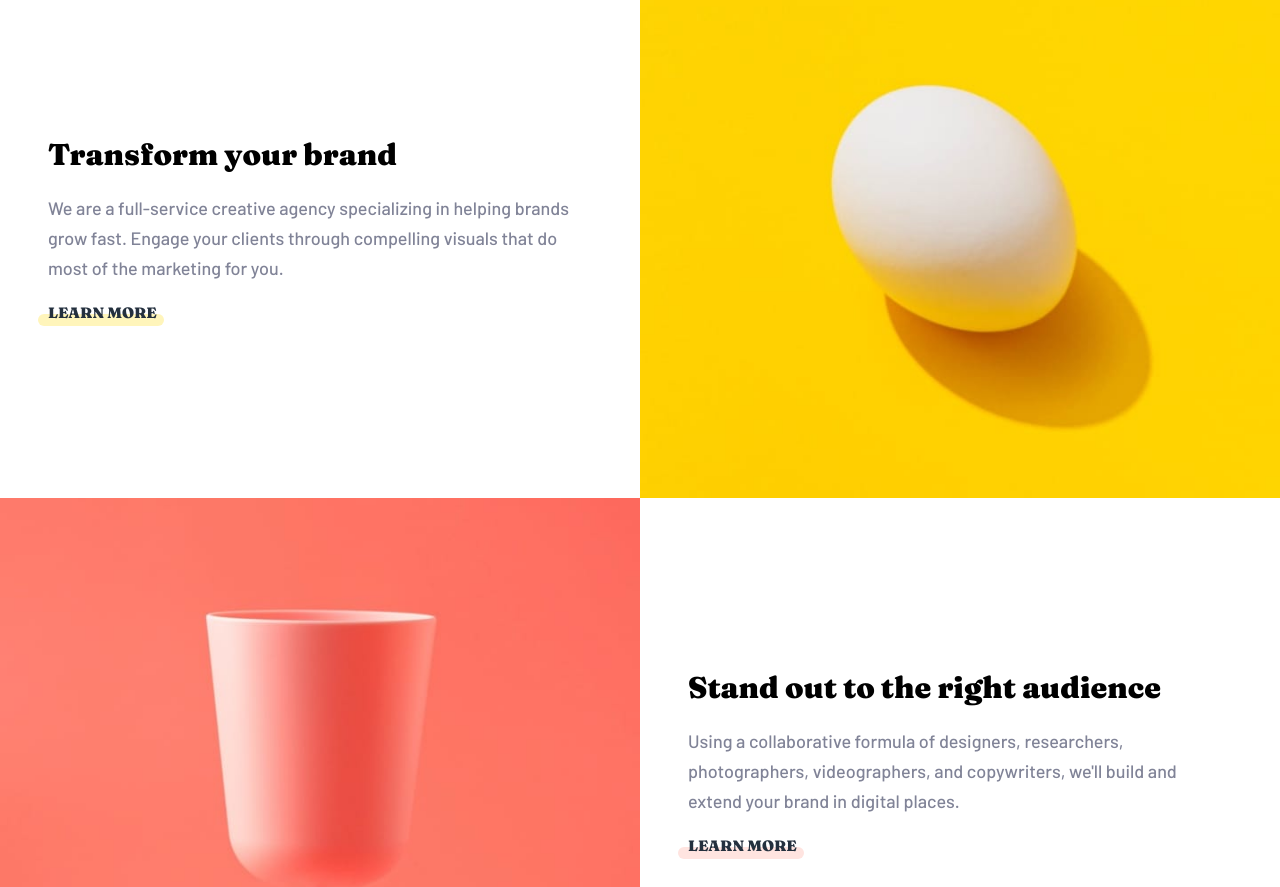
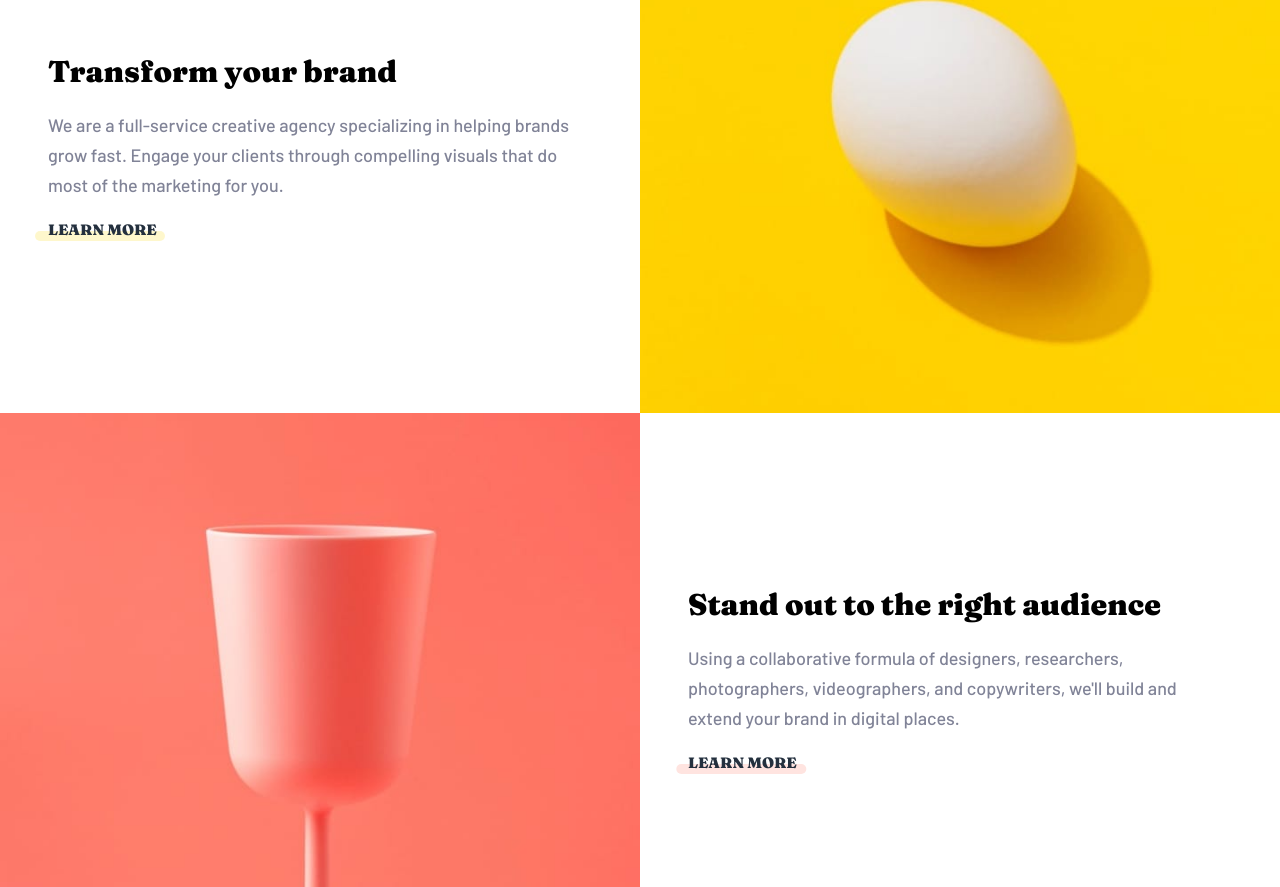
Before and after one commit to dcosic94/FrontEnd-Mentoring, a plain HTML site: page index.html in a window 1280 px wide. Shown: the part 773-1660 px from the top of the page. Drawn offline with Linux system fonts and the light colour scheme.

Commit message:
Changes in style.css

```diff
--- a/style.css
+++ b/style.css
@@ -48,9 +48,10 @@ p {
 }
 
 header {
+    position: absolute;
+    width: 100%;
     padding: 1.8rem;
     background-color: #3DBEFF;
-
 }
 
 header .contain {
@@ -181,29 +182,45 @@ button {
         text-transform: uppercase;
         color: #24303E;
         font-size: 1.5rem;
+        position: relative;
 }
 
     .services-caption .yellow::after {
-        content: "";
+        content: '';
         display: block;
-        height: 1.2rem;
-        width: 100%;
-        border-radius: 0.9rem;
+        height: 1rem;
+        width: 13rem;
+        background-color: #FAD400;
+        opacity: 0.2;
+        border-radius: 1rem;
         margin-top: -0.8rem;
-        background-color: #fff5bb;
+        transition: opacity 0.3s ease;
+        position: absolute;
+        left: 50%;
+        transform: translate(-50%, 0);
+        z-index: -1;
     }
 
         .services-caption .pink::after {
-        content: "";
+        content: '';
         display: block;
-        height: 1.2rem;
-        width: 100%;
-        border-radius: 0.9rem;
+        height: 1rem;
+        width: 13rem;
+        background-color: #FE7766;
+        opacity: 0.2;
+        border-radius: 1rem;
         margin-top: -0.8rem;
-        background-color: #ffe4e0;
-        transition: background-color 0.3 ease-out;
+        transition: opacity 0.3s ease;
+        position: absolute;
+        left: 50%;
+        transform: translate(-50%, 0);
+        z-index: -1;
     }
 
+    .services-caption a:hover::after,
+    .services-caption a:focus-visible::after {
+        opacity: 1;
+    }
 
  .works {
      display: grid;
@@ -270,7 +287,6 @@ button {
         text-transform: uppercase;
         letter-spacing: 0.4rem;
         padding: 5rem 0 2rem 0;
-        white-space: nowrap;
     }
 
     .client p {
@@ -295,7 +311,7 @@ button {
     .client cite {
         font-family: 'Barlow', sans-serif;
         font-style: normal;
-        font-size: 1.4rem;
+        font-size: 1.3rem;
         color: #A7AAAD;
         padding: 2rem 0;
     }
@@ -372,12 +388,8 @@ button {
 /*Media Queries - responsive*/
 
 @media (min-width: 30em) {
-    .works {
-        grid-template-columns: 1fr 1fr;
-    }
-
     .works .card > div {
-        padding-top: 100%;
+        padding: 0 1rem 12rem 1rem;
     }
 }
 
@@ -420,31 +432,10 @@ button {
             text-align: left;
         }
 
-        .services-caption .yellow::after {
-        content: "";
-        display: block;
-        height: 1.2rem;
-        width: 12.6rem;
-        border-radius: 0.9rem;
-        margin-top: -0.8rem;
-        margin-left: -1rem;
-        background-color: #fff5bb;
-    }
-
-        .services-caption .pink::after {
-        content: "";
-        display: block;
-        height: 1.2rem;
-        width: 12.6rem;
-        border-radius: 0.9rem;
-        margin-top: -0.8rem;
-        margin-left: -1rem;
-        background-color: #ffe4e0;
-    }
-
     .works {
         grid-template-columns: 1fr 1fr;
     }
+
 
 .gallery {
     grid-template-columns: 1fr 1fr 1fr 1fr;
@@ -457,8 +448,8 @@ button {
 .client .desktop {
     max-width: 144rem;
     display: grid;
-    grid-auto-flow: column;
-    padding: 0 10rem 10rem 10rem;
+    grid-auto-flow: row;
+    padding: 0 5rem 10rem 5rem;
 }
 
 .client h2 {
@@ -470,11 +461,53 @@ button {
     max-width: 100%;
 }
 
+.services-caption .yellow::after {
+    content: '';
+    display: block;
+    height: 1rem;
+    width: 13rem;
+    background-color: #FAD400;
+    opacity: 0.2;
+    border-radius: 1rem;
+    margin-top: -0.8rem;
+    transition: opacity 0.3s ease;
+    position: absolute;
+    left: 0%;
+    transform: translate(-10%, 0);
+    z-index: -1;
+}
+
+.services-caption .pink::after {
+    content: '';
+    display: block;
+    height: 1rem;
+    width: 13rem;
+    background-color: #FE7766;
+    opacity: 0.2;
+    border-radius: 1rem;
+    margin-top: -0.8rem;
+    transition: opacity 0.3s ease;
+    position: absolute;
+    left: 0%;
+    transform: translate(-9%, 0);
+    z-index: -1;
+}
 
 @media (min-width: 50em) {
     .hero-section h1 {
         font-size: 5.6rem;
     }
+
+    .works .card > div {
+        padding: 0 1rem 2rem 1rem;
+}
+
+    .client .desktop {
+    max-width: 144rem;
+    display: grid;
+    grid-auto-flow: column;
+    padding: 0 5rem 10rem 5rem;
+}
 
 }
 
```
